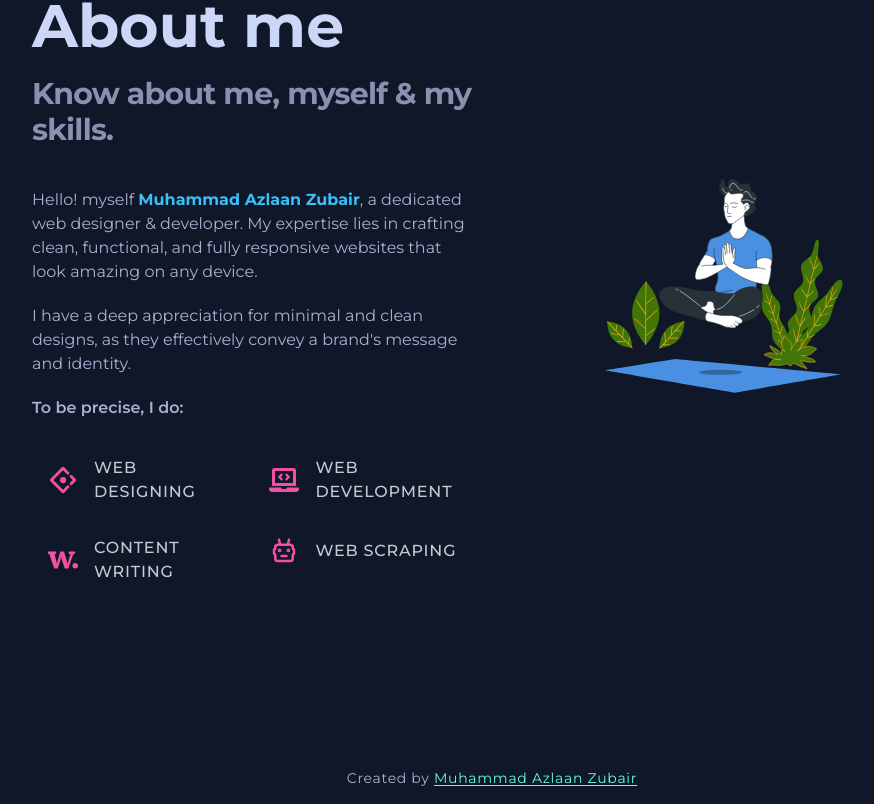
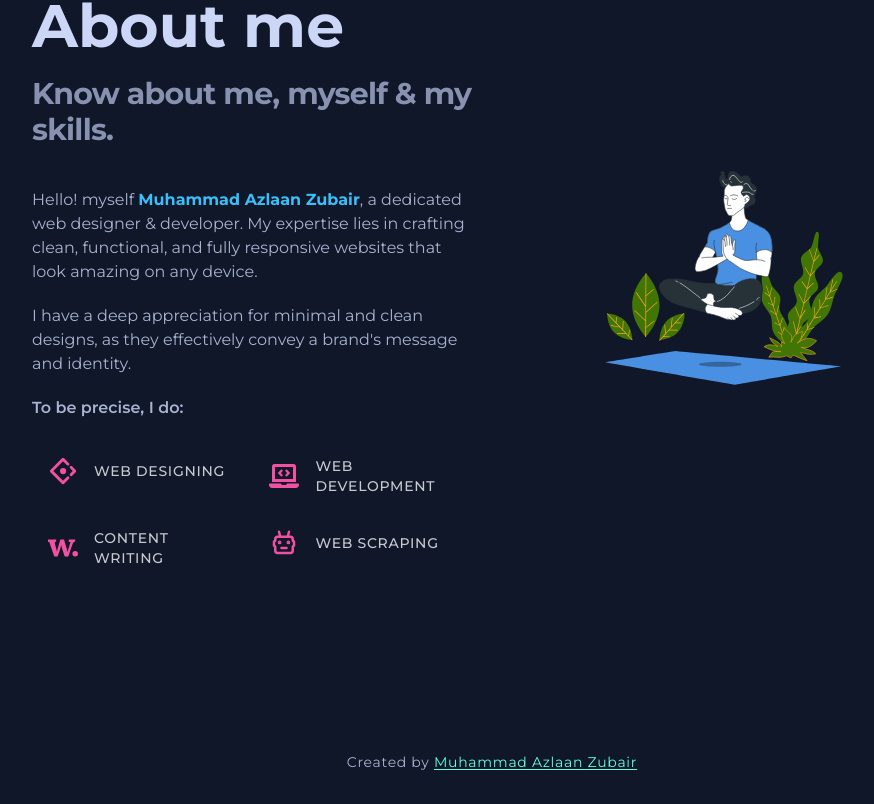
Before and after one commit to X-leaf7/personal-portfolio-site, a Next.js app: page / in a window 1280 px wide. Shown: the part 884-1688 px from the top of the page, without its empty margins (148-1022 px from the left). Built offline with nearby package versions, Linux system fonts and the light colour scheme.

Commit message:
about skills updated

```diff
--- a/components/about/About.jsx
+++ b/components/about/About.jsx
@@ -50,7 +50,7 @@ const About = () => {
           <p className="mb-5 font-semibold leading-loose text-navy-slate w-full md:max-w-3xl text-xs md:text-base">
             To be precise, I do:
           </p>
-          <div className="grid grid-cols-2 gap-0 justify-start mb-10">
+          <div className="grid grid-cols-2 gap-0 justify-center mb-10">
             {about_skills.map((skill, index) => {
               const { title, Icon } = skill;
               return (
@@ -58,7 +58,7 @@ const About = () => {
                   <span className="text-accent-focus text-3xl">
                     <Icon />
                   </span>
-                  <span className="font-medium uppercase tracking-wider">
+                  <span className="font-medium uppercase tracking-wider text-sm">
                     {title}
                   </span>
                 </div>
```
